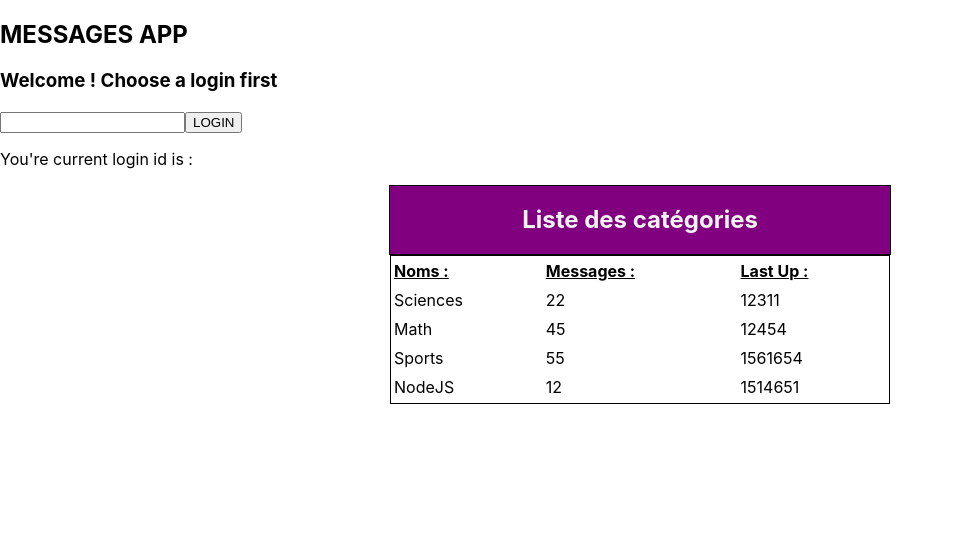
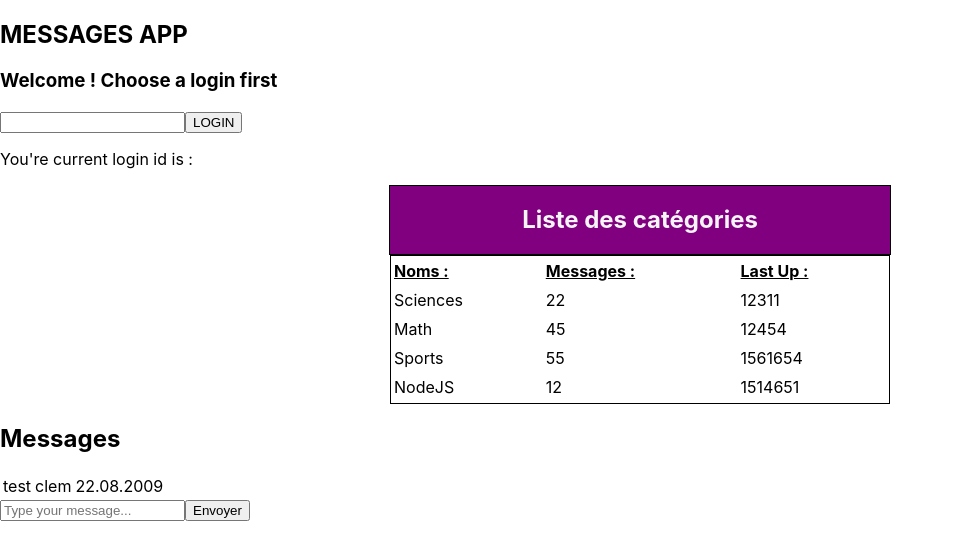
Before and after one commit to CorneNels/messages-app, a React (Create React App) app: page / in a window 1280 px wide. Shown: the top 560 px of the page, without its empty margins (0-954 px from the left). Built offline with nearby package versions, Linux system fonts and the light colour scheme.

Commit message:
add message

```diff
--- a/src/App.js
+++ b/src/App.js
@@ -1,6 +1,6 @@
-import Header from './components/login/login';
+import Login from './components/login/login';
 import Categorie from './components/categories/categories';
-import Login from './components/login/login';
+import Messages from './components/messages/messages';
 
 const cat = [
   {id:1, nom:"Sciences", nb: 22, lastUpdate:12311},
@@ -9,12 +9,19 @@ const cat = [
   {id:4, nom:"NodeJS" , nb:12, lastUpdate:1514651}
 ]
 
+const messages =[
+  {id: 200, message: "test", author:"clem", date:"22.08.2009"}
+]
+
+
 function App() {
   return (
     <>
       <Login/>
 
       <Categorie data = {cat} />
+
+      <Messages messages = {messages}/>
     </>
   )
 }
--- a/src/components/categories/categories.jsx
+++ b/src/components/categories/categories.jsx
@@ -13,7 +13,7 @@ const CategoriesHead = () => (
 
 const CategoriesRow = ({nom, nb, lastUpdate}) => (
     <tr className={style.space}>
-        <td onClick={<Messages />}>{nom}</td>
+        <td>{nom}</td>
         <td>{nb}</td>
         <td>{lastUpdate}</td>
     </tr>
--- a/src/components/messages/messages.jsx
+++ b/src/components/messages/messages.jsx
@@ -17,14 +17,18 @@ const MessagesRow = ({author, message, date}) => {
 const Messages = ({messages}) => {
 
     const [message, setMessage] = useState([]);
+    const [messageList, setMessagesList] = useState([]);
 
     const messageData = messages.map(
-        message => <MessagesRow {...message} key={message.id} />
+        msg => <MessagesRow {...msg} key={msg.id} />
     )
 
 
     const handleSubmitMsg = (e) => {
-
+        e.preventDefault();
+        setMessagesList(messageList => [...messageList, message]); // J'ajoute les valeurs de mon tableau + la dernière
+        console.log(messageList)
+        console.log(messageData)
     }
 
     return(
@@ -35,13 +39,15 @@ const Messages = ({messages}) => {
                     <h2>Messages</h2>
                 </div>
                 <table>
-                    <tbody>{messageData}</tbody>
+                    <tbody>
+                        {messageData}
+                    </tbody>
                 </table>
             </div>
 
             <form onSubmit={handleSubmitMsg}>
-                <input type="text" placeholder="Type your message..." value={message}/>
-                <button type="submit"></button>
+                <input type="text" placeholder="Type your message..." value={message} onChange={(e) => setMessage(e.target.value)}/>
+                <button type="submit">Envoyer</button>
             </form>
 
         </section>
```
Also changed, not shown: src/components/message-app/message-app.jsx (added), src/components/message-app/message-app.module.css (added).
